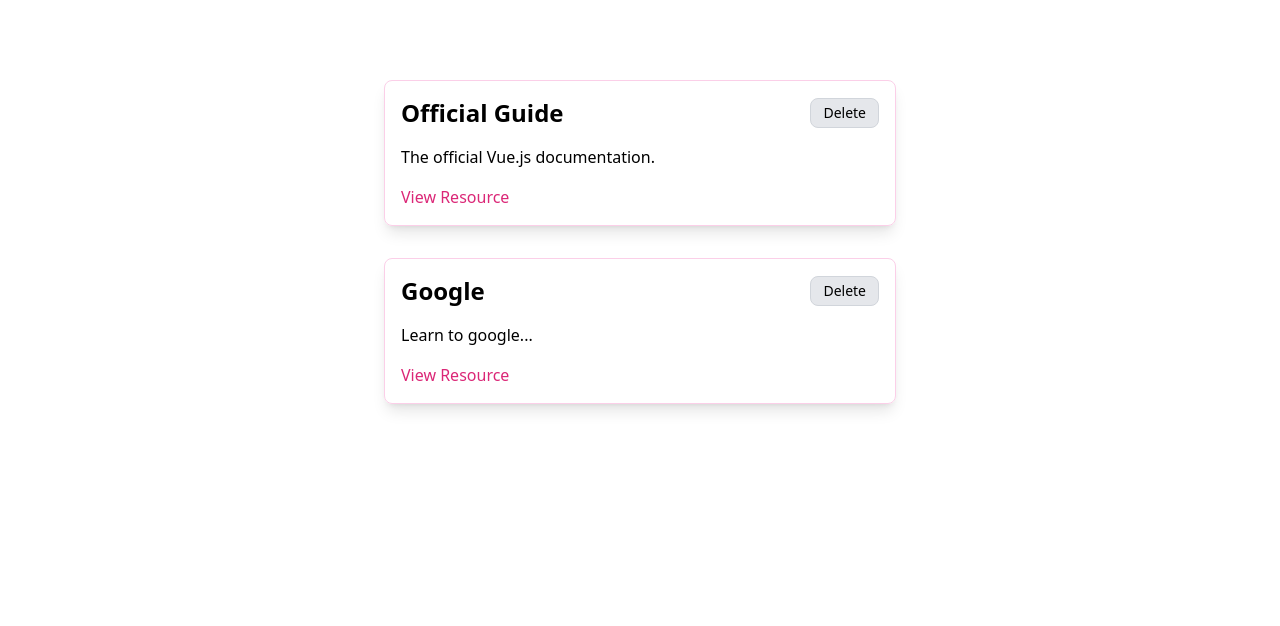
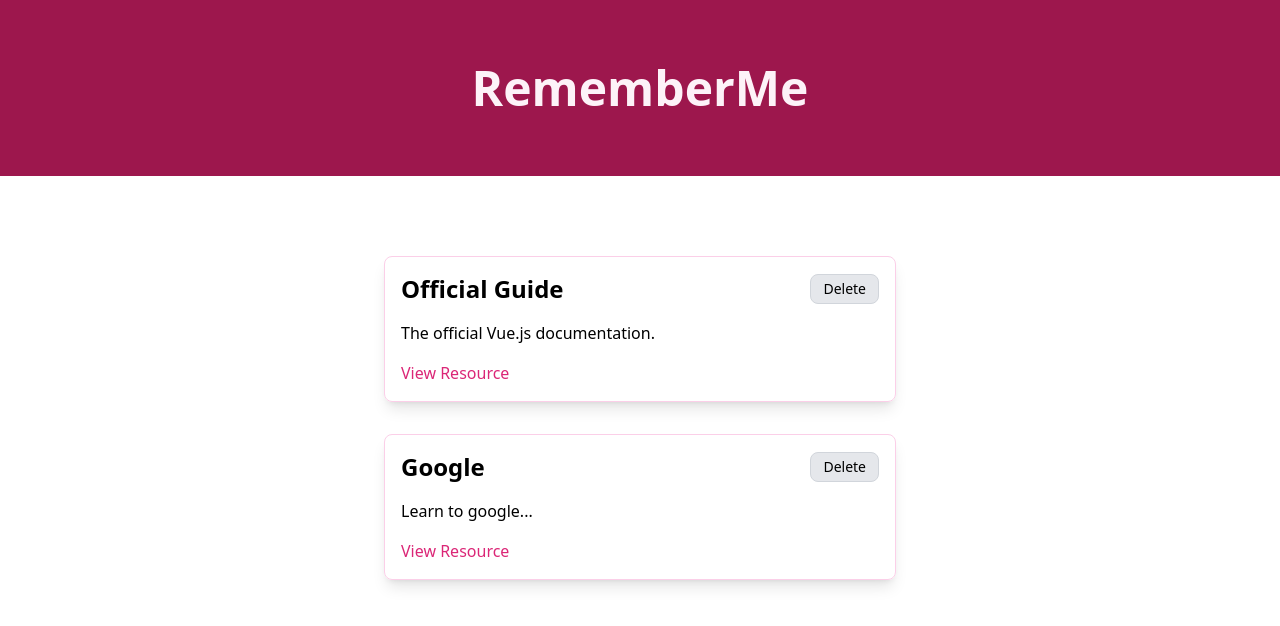
Before and after one commit to helloreniki/learning-resources, a Vue app: page / in a window 1280 px wide. Shown: the top 626 px of the page. Built offline with nearby package versions, Linux system fonts and the light colour scheme.

Commit message:
TheHeader

```diff
--- a/src/App.vue
+++ b/src/App.vue
@@ -1,10 +1,11 @@
 <template>
+  <TheHeader title="RememberMe" />
   <StoredResources :resources="storedResources" />
 </template>
 
 <script setup>
 import StoredResources from "./components/LearningResources/StoredResources.vue";
-import LearningResource from "./components/LearningResources/LearningResource.vue";
+import TheHeader from "./components/Layouts/TheHeader.vue";
 
 const storedResources = [
     {
@@ -25,9 +26,10 @@
 
 <!-- <script>
 import StoredResources from "./components/LearningResources/StoredResources.vue";
+import TheHeader from "./components/Layouts/TheHeader.vue";
 
 export default {
-    components: { StoredResources },
+    components: { StoredResources, TheHeader },
     data() {
         return {
             storedResources: [
--- /dev/null
+++ b/src/components/Layouts/TheHeader.vue
@@ -0,0 +1,18 @@
+<template>
+    <header class="bg-pink-800 text-center p-16 text-5xl font-bold text-pink-50">
+        <h1>{{ title }}</h1>
+    </header>
+</template>
+
+
+<script setup>
+defineProps({
+    title: String
+})
+</script>
+
+<!-- <script>
+export default {
+props: ['title']
+}
+</script> -->
```
